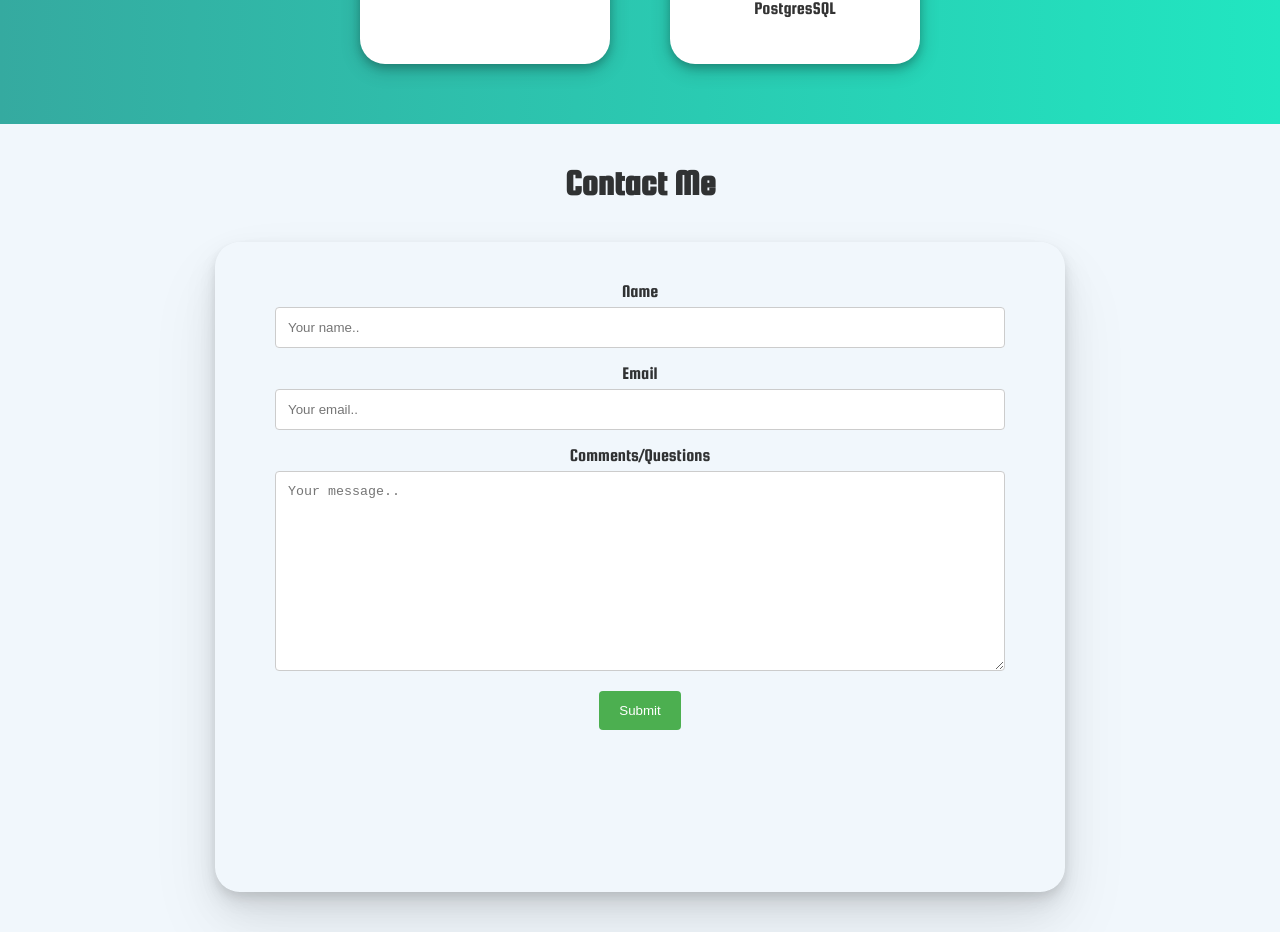
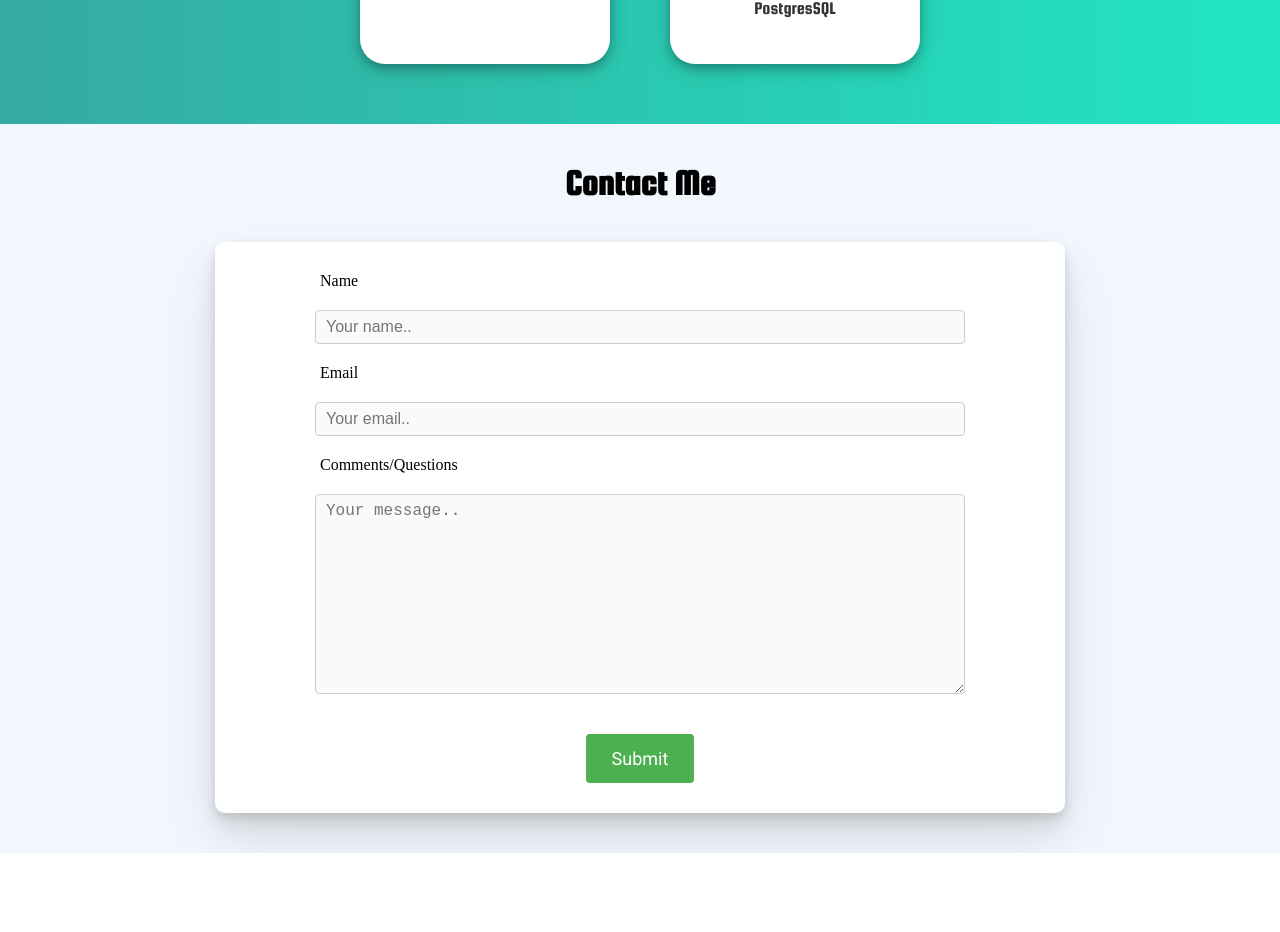
Before and after one commit to LorikAliu/myportfolio, a Next.js app: page / in a window 1280 px wide. Shown: the part 1532-2464 px from the top of the page. After the commit the page ends 2385 px from the top, so only its background shows below. Built offline with nearby package versions, Linux system fonts and the light colour scheme.

Commit message:
Styling-Contact-Form

```diff
--- a/components/Contact.js
+++ /dev/null
@@ -1,26 +0,0 @@
-import React from 'react'
-import contactStyles from '../styles/Contact.module.scss'
-
-const Contact = () => {
-    return (
-        <div className={contactStyles.contact} id="contact">
-            <div className="contactRowTop">
-                <h1>Contact Me</h1>
-            </div>
-            <div className={contactStyles.contactRowBottom}>
-                <form action="https://formspree.io/f/mrgranee" method="POST" className={contactStyles.frm}>
-                    <label htmlFor="fName">Name</label>
-                    <input type="text" id="fName" name="name" placeholder="Your name.."  required />
-                    <label htmlFor="email">Email</label>
-                    <input type="email" id="email" name="_replyto" placeholder="Your email.." required />
-                    <label htmlFor="subject">Comments/Questions</label>
-                    <textarea id="subject" name="message" placeholder="Your message.." style={{height: '200px'}}
-                    maxLength="1500" required></textarea>
-                    <input type="submit" value="Submit" />
-                </form>
-            </div>
-        </div>
-    )
-}
-
-export default Contact
--- /dev/null
+++ b/components/Contact.jsx
@@ -0,0 +1,37 @@
+import React from 'react'
+import contactStyles from '../styles/Contact.module.scss'
+
+const Contact = () => {
+    return (
+        <div className={contactStyles.contact} id="contact">
+            <div className={contactStyles.contactContainer}>
+                <div className={contactStyles.contactRowTop}>
+                    <h1>Contact Me</h1>
+                </div>
+                <div className={contactStyles.contactRowBottom}>
+                    <form action="https://formspree.io/f/mrgranee" method="POST" className={contactStyles.frm}>
+                        <div className={contactStyles.inpLabel}>
+                            <label htmlFor="name">Name</label>
+                            <input type="text" id="name" name="name" placeholder="Your name.."  required />
+                        </div>
+                        <div className={contactStyles.inpLabel}>
+                            <label htmlFor="email">Email</label>
+                            <input type="email" id="email" name="_replyto" placeholder="Your email.." required />
+                        </div>
+                        <div className={contactStyles.inpLabel}>
+                        <label htmlFor="subject">Comments/Questions</label>
+                            <textarea id="subject" name="message" placeholder="Your message.." style={{height: '200px'}}
+                            maxLength="1500" required>
+                            </textarea>
+                        </div>
+                        <div className={contactStyles.btnContainer}>
+                            <button type="submit" className={contactStyles.contactButton}>Submit</button>
+                        </div>
+                    </form>
+                </div>
+            </div>
+        </div>
+    )
+}
+
+export default Contact
--- a/styles/Contact.module.scss
+++ b/styles/Contact.module.scss
@@ -1,178 +1,114 @@
+@import url('https://fonts.googleapis.com/css2?family=Roboto&display=swap');
+
 .contact {
-    width: 100%;
-    min-height: 450px;
   background-color: #F1F7FC;
-    font-family: 'Squada One', cursive;
-    font-size: 18px;
-    color: rgba(0, 0, 0, 0.8);
-    text-align: center;
+  display: flex;
+  justify-content: center;
+  align-items: center;
+  padding: 0 80px;
 
-    min-height: 800px;
+  .contactContainer {
+    display: flex;
+    flex-wrap: wrap;
+    flex: 0 1 850px;
+    padding-bottom: 40px;
 
-    // padding: 0 20px;
-    padding: 40px 20px;
-  }
-  .contact h1 {
-    width: 100%;
-    text-align: center;
-
-    padding-bottom: 40px;
-  }
     .contactRowTop {
       display: flex;
-    flex-wrap: wrap;
+      flex: 0 0 100%;
       justify-content: center;
-    align-items: center;
-    height: auto;
       padding: 40px 0;
-    width: 100%;
+      h1 {
+        font-family: 'Squada One', cursive;
+        font-size: 36px;
+      }
     }
     .contactRowBottom {
       display: flex;
+      flex: 0 0 100%;
+      background-color: #FFFFFF;
+      border-radius: 10px;
+      .frm {
+        display: flex;
+        flex: 1 0 200px;
+        justify-content: center;
         flex-wrap: wrap;
-    justify-content: center;
-    align-items: center;
-    height: 80%;
-    width: 100%;
-
-    input[type=text], [type=email], [type=password], select, textarea {
-        width: 100%;
-        padding: 12px;
-        border: 1px solid #ccc;
-        border-radius: 4px;
-        box-sizing: border-box;
-        margin-top: 6px;
-        margin-bottom: 16px;
-        resize: vertical;
-      }
-      input[type=submit] {
-        background-color: #4CAF50;
-        color: white;
-        padding: 12px 20px;
-        border: none;
-        border-radius: 4px;
-        cursor: pointer;
-      }
-      input[type=submit]:hover {
-        background-color: #45a049;
-      }
-  }
-  .frm {
-    max-height: 650px;
-    min-height: 650px;
-    width: 100%;
-    max-width: 850px;
-    margin-top: auto;
-    margin-bottom: auto;
-    padding: 40px 60px;
-    border-radius: 25px;
+        padding: 10px 30px;
+        border-radius: 10px;
         box-shadow:
         rgba(0, 0, 0, 0.07) 0px 0.25em 0.5em,
         rgba(0, 0, 0, 0.07) 0px 0.5em 1em,
         rgba(0, 0, 0, 0.07) 0px 1em 2em,
         rgba(0, 0, 0, 0.07) 0px 2em 4em;
-    overflow: hidden;
+
+        .inpLabel {
+            display: flex;
+            flex: 0 1 650px;
+            flex-wrap: wrap;
+
+            label {
+            width: 100%;
+            display: flex;
+            justify-self: start !important;
+            // padding: 10px 0 10px 5px;
+            padding: 20px 0 20px 5px;
             }
 
-  .warning {
-    color: red;
+
+            input[type="text"], [type="email"], [type="password"], textarea {
+                // display: flex;
+                // flex: 0 1 650px;
+                width: 100%;
+                font-size: 16px;
+                padding: 7px 10px;
+                border-radius: 4px;
+                border: 1px solid #ccc;
+                background-color: #FAFAFA;
+
             }
 
-  .tableBordered {
-    border: 1px solid #dee2e6;
+            input[type="text"]:focus-visible, [type="email"]:focus-visible, [type="password"]:focus-visible, textarea:focus-visible {
+            border: 1px solid rgb(27, 27, 27);
+            outline: none !important;
             }
-  .table {
-    width: 100%;
-    margin-bottom: 1rem;
-    color: #212529;
-  }
-//   table {
-//     border-collapse: collapse;
-//   }
-//   tbody {
-//     display: table-row-group;
-//     vertical-align: middle;
-//     border-color: inherit;
-//   }
-//   .text-info {
-//     color: #17a2b8!important;
-//   }
-//   tr {
-//     display: table-row;
-//     vertical-align: inherit;
-//     border-color: inherit;
-//   }
-//   .table th {
-//     border: #17A2B8 solid 1px !important;
-//   }
-//   .table-bordered td, .table-bordered th {
-//     border: 1px solid #17a2b8;
-//   }
-//   .table td, .table th {
-//     padding: .75rem;
-//     vertical-align: top;
-//     border-top: 1px solid #dee2e6;
-//   }
-//   th {
-//     text-align: inherit;
-//   }
-//   th {
-//     display: table-cell;
-//     vertical-align: inherit;
-//     font-weight: bold;
-//     text-align: -internal-center;
-//   }
-// td {
-//     vertical-align: middle;
-//   }
-  .btnDanger {
-    padding: .25rem .5rem;
-    font-size: .875rem;
-    line-height: 1.5;
-    border-radius: .2rem;
-    background-color: #dc3545;
-    color: white;
-    text-decoration: none;
-  }
-  .admin {
-    font-size: 18px;
-    color: rgba(0, 0, 0, 0.8);
-    padding: 40px 250px;
-    height: 100vh;
-    width: 100%;
-    min-height: 450px;
-    background-color: #EAEAEA;
-  }
-  .adminRow {
-    display: block;
-    height: 100%;
-    max-width: 1150px;
-    margin-left: auto;
-    margin-right: auto;
-    background-color: #fff;
-    padding: 40px 40px;
-    border-radius: 1.5em;
         }
 
-  .wrap {
-    width: 900px;
-    height: 100%;
-    margin-left: auto;
-    margin-right: auto;
+        .btnContainer {
+            display: flex;
+            flex: 0 1 650px;
+            justify-content: center;
+
+            .contactButton {
+                background-color: #4CAF50;
+                color: white;
+                padding: 14px 26px;
+                border: none;
+                border-radius: 4px;
+                cursor: pointer;
+
+                font-size: 18px;
+                margin: 40px 0 20px 0;
+                font-family: 'Roboto', sans-serif;
+              }
+              .contactButton:hover {
+                background-color: #45a049;
+              }
+        }
+      }
+    }
+  }
+}
+
+@media (max-width: 600px) {
+  .contact {
+    padding: 0 30px;
+  }
 }
 
 @media (max-width: 450px) {
   .contact {
-      padding: 0;
   }
 
   .frm {
-      padding: 40px 10px;
-      display: flex;
-      flex-direction: column;
   }
-
-    /* .frm input {
-      min-width: 300px;
-    } */
 }
--- a/styles/globals.css
+++ b/styles/globals.css
@@ -4,6 +4,10 @@
 * {
   margin: 0;
   padding: 0;
+  box-sizing: border-box;
+}
+
+*:hover, *:active {
   box-sizing: border-box;
 }
 
```
Also changed, not shown: components/About.jsx (renamed from components/About.js), components/Landing.jsx (renamed from components/Landing.js), components/Nav.jsx (renamed from components/Nav.js). Lines whose indentation alone changed are shown as unchanged.
